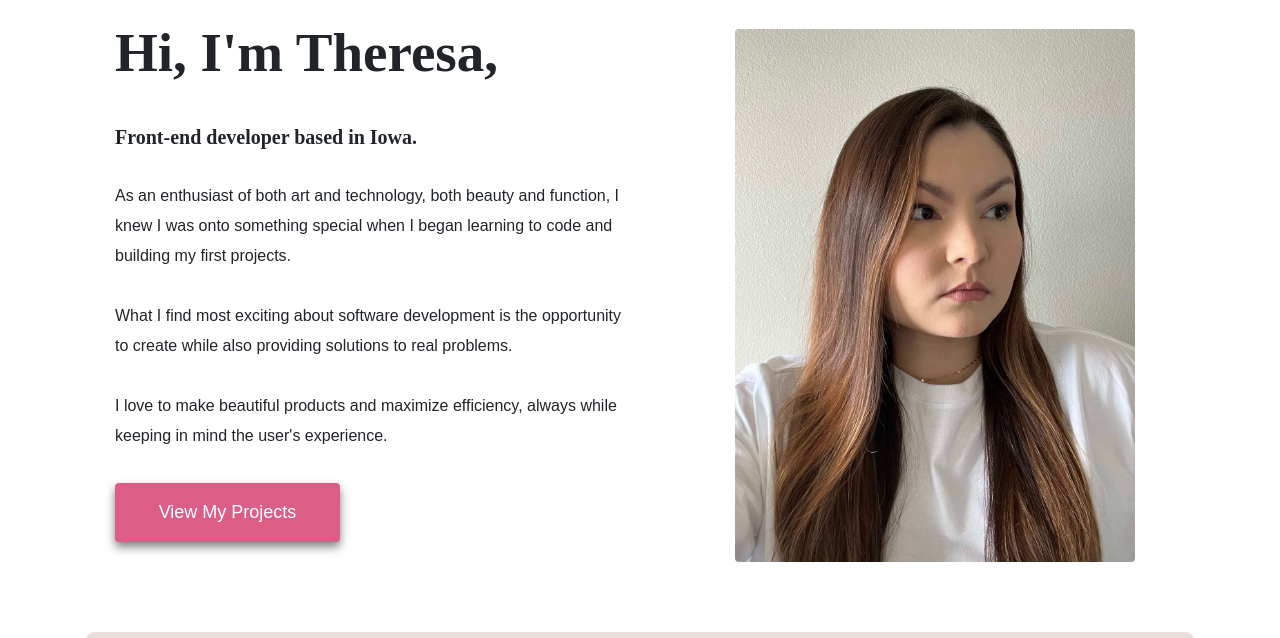
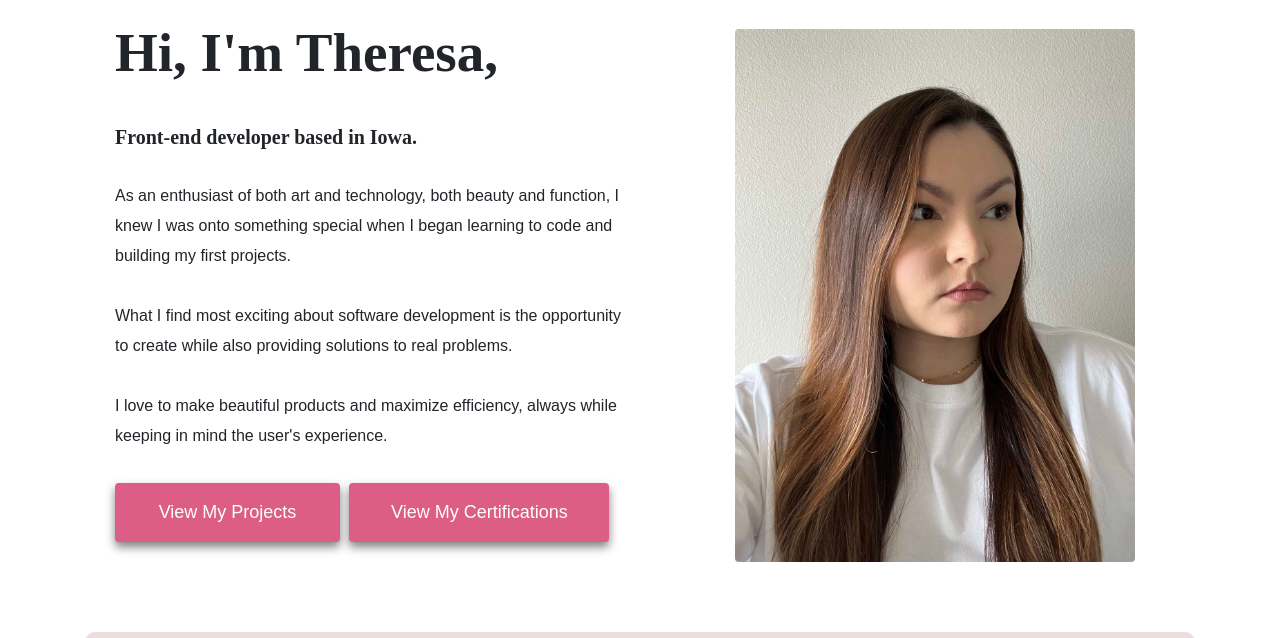
Before and after one commit to tfross1/portfolio1, a plain HTML site: page about.html in a window 1280 px wide. Shown: the part 95-733 px from the top of the page. Drawn offline with nearby package versions, Linux system fonts and the light colour scheme.

Commit message:
Added certifications to about

```diff
--- a/about.html
+++ b/about.html
@@ -101,6 +101,12 @@
 						while keeping in mind the user's experience.
 					</p>
 					<a href="work.html" class="btn btn-branding mt-3">View My Projects</a>
+					<a
+						href="https://www.shecodes.io/graduates/71261-theresa-fross"
+						class="btn btn-branding-two mt-3"
+						target="_blank"
+						>View My Certifications</a
+					>
 				</div>
 				<div class="col mt-5">
 					<img
--- a/src/styles.css
+++ b/src/styles.css
@@ -96,6 +96,21 @@ p {
 	line-height: 27px;
 	text-decoration: none;
 	box-shadow: 0 5px 10px rgba(0, 0, 0, 0.5);
+}
+
+.btn-branding-two {
+	font-family: "Poppins", sans-serif;
+	width: 260px;
+	border-radius: 4px;
+	padding: 15px 30px;
+	text-align: center;
+	background-color: var(--third-color);
+	color: white;
+	font-size: 18px;
+	line-height: 27px;
+	text-decoration: none;
+	box-shadow: 0 5px 10px rgba(0, 0, 0, 0.5);
+	margin-left: 5px;
 }
 
 .btn-branding:hover {
```
Lines whose indentation alone changed are shown as unchanged.
